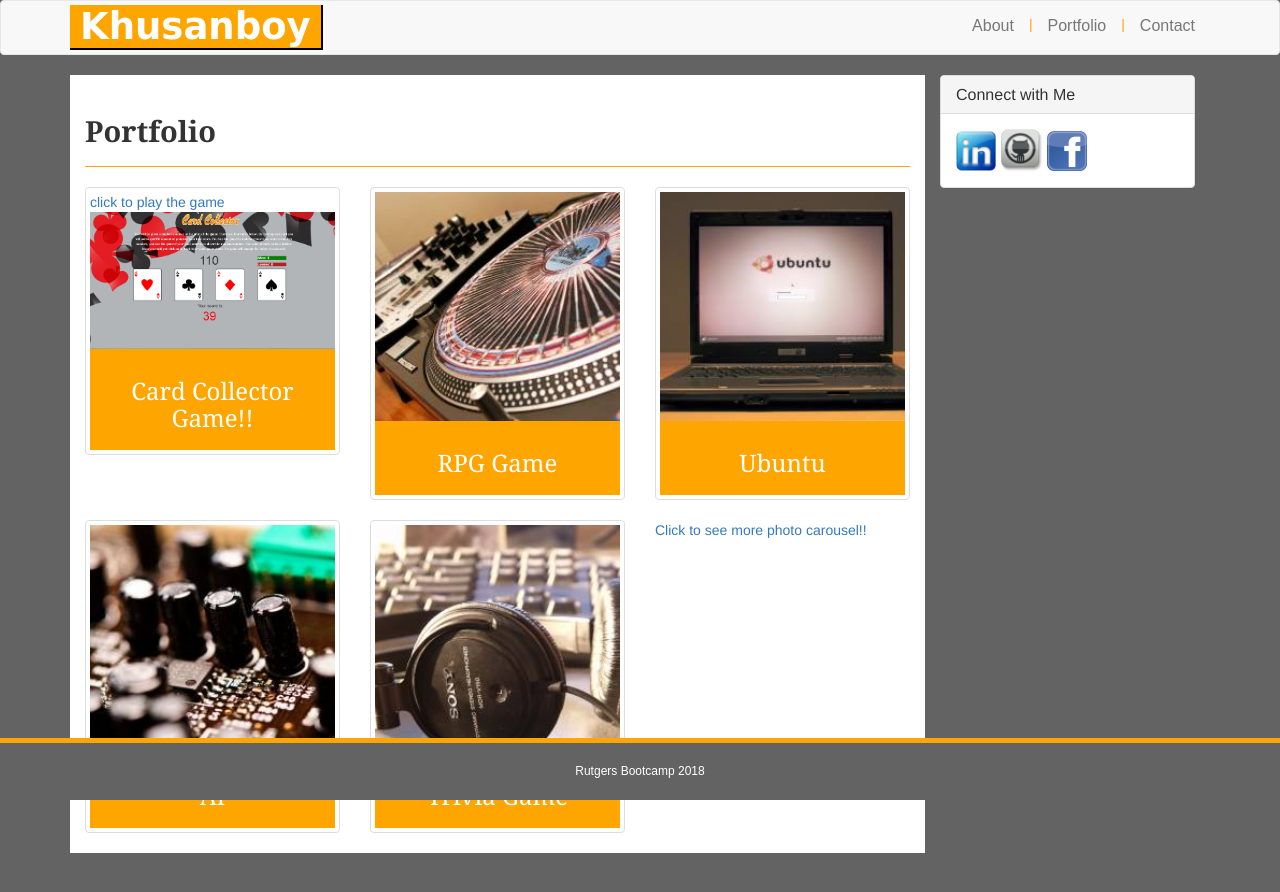
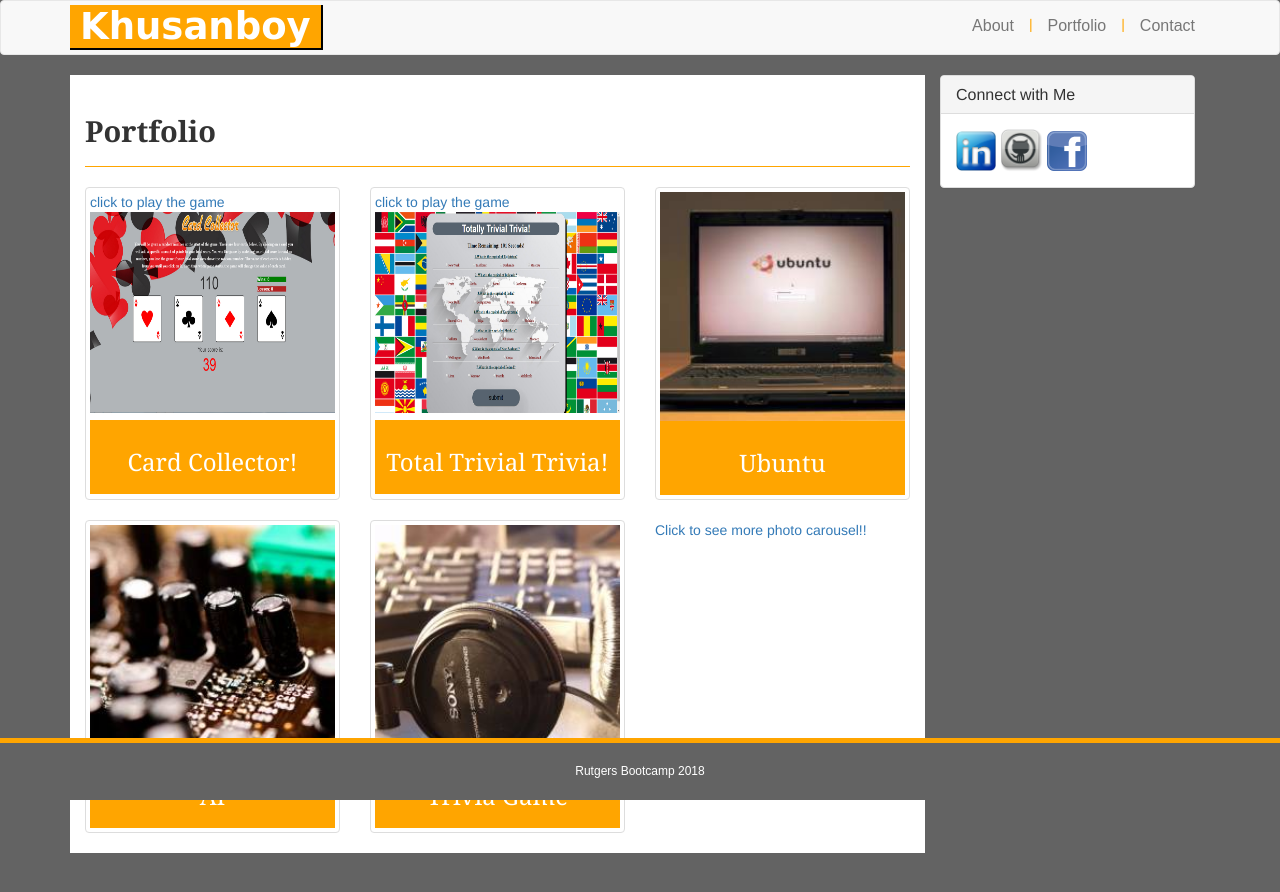
Before and after one commit to khusanboyIbragimov/Bootstrap-Portfolio, a plain HTML site: page portfolio.html in a window 1280 px wide. Drawn offline with nearby package versions, Linux system fonts and the light colour scheme; a web font is replaced by a local one.

Commit message:
Added link of Trivia Game

```diff
--- a/portfolio.html
+++ b/portfolio.html
@@ -62,21 +62,23 @@
 
                 <div class="row">
                     <div class="col-md-4">
-                        <div class="thumbnail">
-                            <a href="https://khusanboyibragimov.github.io/week-4-game/">
-                                click to play the game <img src="assets/images/Card_Collector_Game.jpg" alt="Card_Collector_Game" width="304" height="236">
+                        <div class="thumbnail" style="height: 313px;">
+                            <a href="https://khusanboyibragimov.github.io/week-4-game/" style="text-align:center">
+                                click to play the game <img src="assets/images/Card_Collector_Game.jpg" alt="Card_Collector_Game" style="height: 201px">
                             </a>
-                            <div class="caption" style="background-color:#ffa500" ;>
-                                <h3 class="port-img">Card Collector Game!!</h3>
+                            <div class="caption" style="background-color:#ffa500; margin-top: 7px;">
+                                <h3 class="port-img">Card Collector! </h3>
                                 <h4></h4>
                             </div>
                         </div>
                     </div>
                     <div class="col-md-4">
-                        <div class="thumbnail">
-                            <img src="assets/images/image2.jpg" alt="img1" width="254" height="186">
-                            <div class="caption" style="background-color:#ffa500" ;>
-                                <h3 class="port-img">RPG Game</h3>
+                        <div class="thumbnail" style="height: 313px;">
+                           <a href="https://khusanboyibragimov.github.io/TriviaGame/"> click to play the game
+                            <img src="assets/images/Trivia_Game.jpg" alt="Trivia_Game" style="height: 201px">
+                        </a>
+                            <div class="caption" style="background-color:#ffa500; margin-top: 7px" ;>
+                                <h3 class="port-img">Total Trivial Trivia!</h3>
                             </div>
                         </div>
                     </div>
```
Also changed, not shown: assets/images/Trivia_Game.jpg (added).
